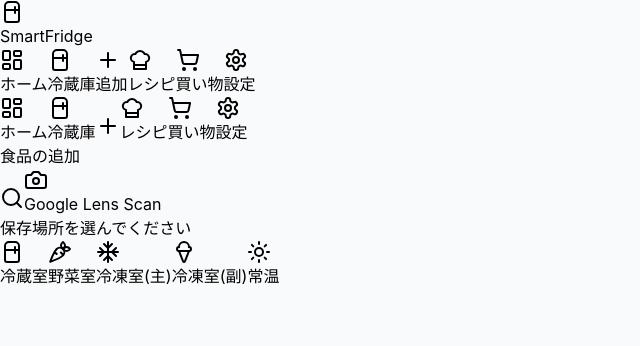
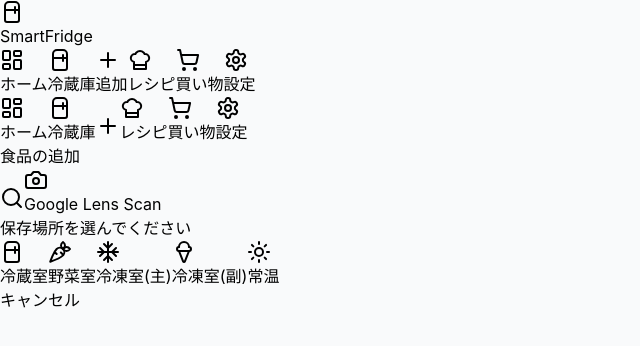
Before and after one commit to 1744yutomurooka1130-lang/Smart_Fridge_app, a React (Vite) app: page / in a window 1280 px wide. Both pictures are taken after a click on the button "追加". Shown: the top 346 px of the page, without its empty margins (0-640 px from the left). Built offline with nearby package versions, Linux system fonts and the light colour scheme.

Commit message:
fix code errors

```diff
--- a/src/App.tsx
+++ b/src/App.tsx
@@ -1,9 +1,9 @@
-import React, { useState, useEffect, useMemo, useRef } from 'react';
+import { useState, useEffect, useMemo, ChangeEvent } from 'react';
 import {
   Camera, Search, Plus, Calendar, ChefHat,
   ShoppingCart, AlertTriangle, Check, Trash2,
   LayoutDashboard,
-  Refrigerator, Snowflake, Sun, Share2,
+  Refrigerator, Snowflake, Sun,
   IceCream, Carrot, Settings, Edit3, ArrowUpDown, X,
   CheckSquare, Square, Minus, MessageSquare,
   History, ChevronLeft, Clock, TrendingDown,
@@ -206,6 +206,7 @@ export default function App() {
   });
 
   const [inventoryFilterMode, setInventoryFilterMode] = useState<FilterMode>('all');
+
   const [showScannerModal, setShowScannerModal] = useState(false);
   const [notification, setNotification] = useState<string | null>(null);
 
@@ -446,7 +447,7 @@ export default function App() {
   );
 }
 
-// ... Subcomponents ...
+// --- Subcomponents ---
 
 function Navigation({ activeTab, setActiveTab, counts }: any) {
   const tabs = [
@@ -1298,6 +1299,15 @@ function AddItemForm({ onAdd, onCancel, categoryOptions, addCategoryOption, expi
                   <span className="font-bold text-sm">{opt.label}</span>
                 </button>
               ))}
+            </div>
+            <div className="mt-4">
+               <button
+                 type="button"
+                 onClick={onCancel} // 戻るボタン
+                 className="w-full py-3 text-gray-500 font-bold bg-gray-100 rounded-xl hover:bg-gray-200 transition-colors"
+               >
+                 キャンセル
+               </button>
             </div>
           </div>
         )}
```
